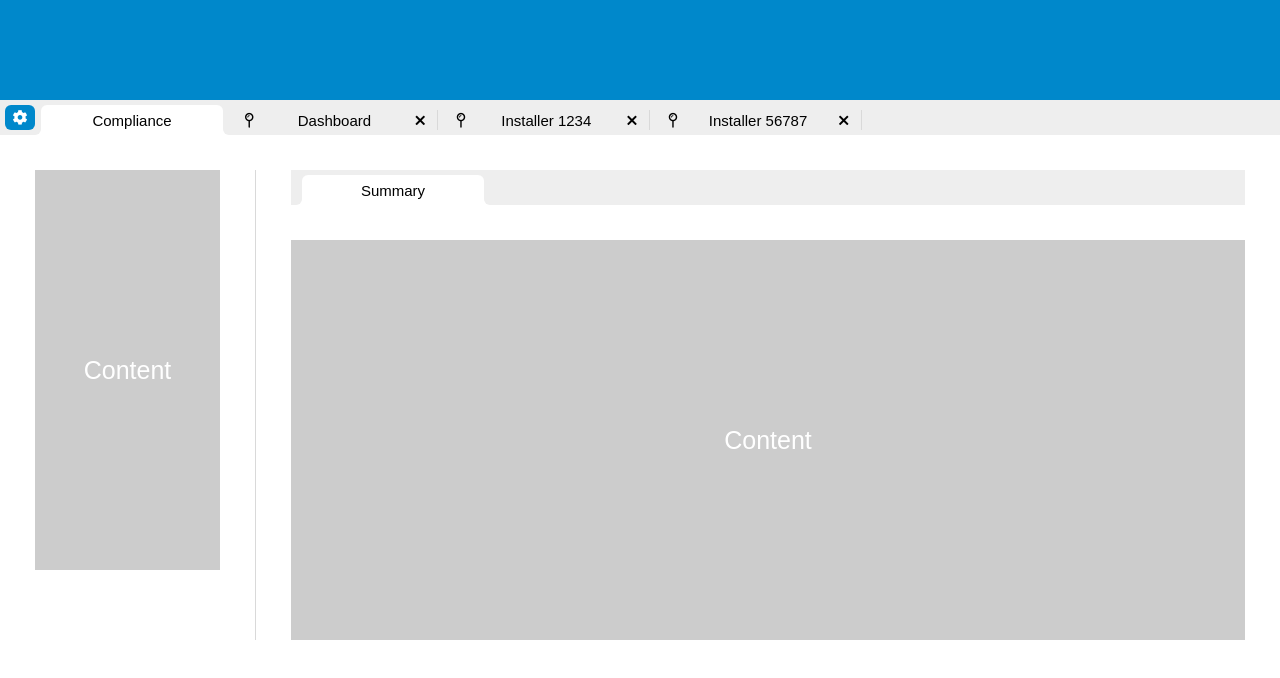
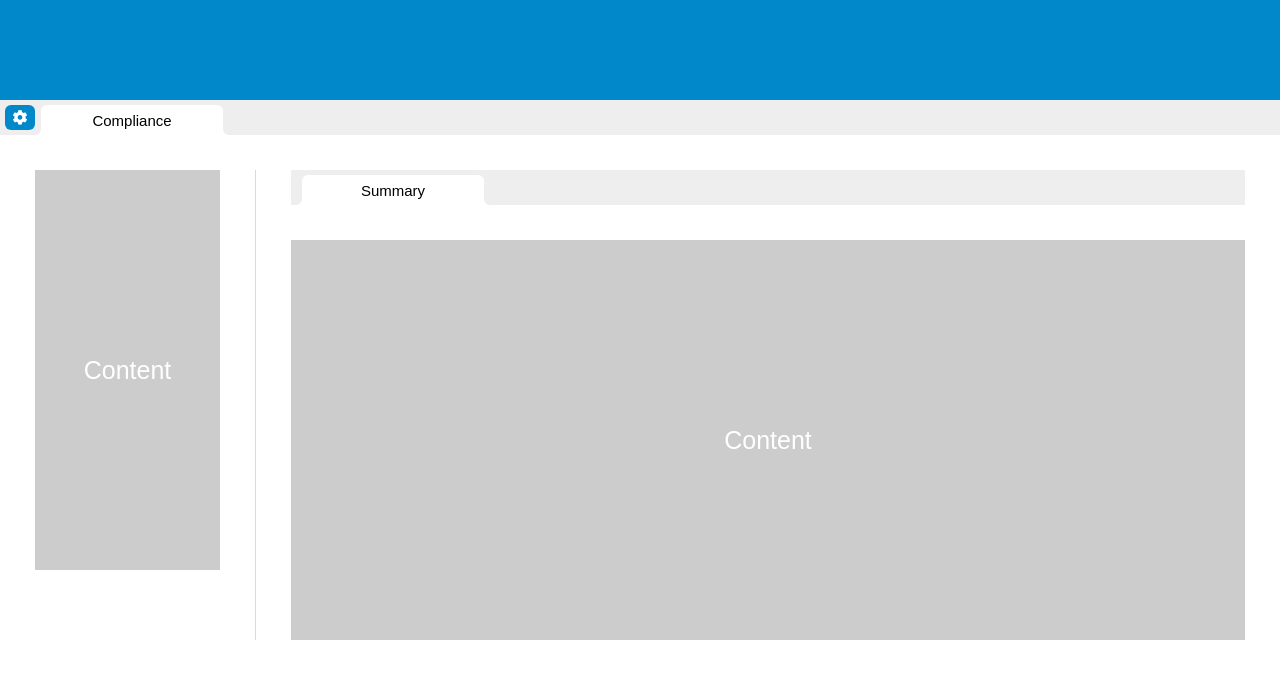
Before and after one commit to idotheinternet/responsive-tabs, an Angular app: page / in a window 1280 px wide. Shown: the top 678 px of the page. Built offline with nearby package versions, Linux system fonts and the light colour scheme.

Commit message:
jdfjasdf

```diff
--- a/src/app/app.component.ts
+++ b/src/app/app.component.ts
@@ -12,21 +12,6 @@ export class AppComponent {
       label: 'Compliance',
       isDynamic: false,
       active: false
-    },
-    {
-      label: 'Dashboard',
-      isDynamic: true,
-      active: false
-    },
-    {
-      label: 'Installer 1234',
-      isDynamic: true,
-      active: true
-    },
-    {
-      label: 'Installer 56787',
-      isDynamic: true,
-      active: false
     }
 ];
   level2: object[] = [{
--- a/src/app/tabs/tabs.component.css
+++ b/src/app/tabs/tabs.component.css
@@ -10,6 +10,7 @@
 }
 .tabs-manager {
     display: flex;
+    flex: none;
     justify-content: center;
     align-items: center;
     width: 30px;
@@ -19,11 +20,6 @@
     font-size: 15px;
     color: #fff;
     cursor: pointer;
-}
-.tabs-container {
-    display: inline-flex;
-    position: relative;
-    width: calc(100% - 41px);
 }
 .tab {
     position: relative;
--- a/src/app/tabs/tabs.component.html
+++ b/src/app/tabs/tabs.component.html
@@ -2,7 +2,6 @@
   <div class="tabs-manager" *ngIf="level === 1" (click)="appendTab()">
     <i class="fas fa-cog"></i>
   </div>
-  <div class="tabs-container">
   <div class="tab" *ngFor="let tab of tabs; let i = index;" [ngClass]="{'active': i === idx}">
     <div class="tab-side">
       <div class="tab-side-inner l"></div>
@@ -19,4 +18,3 @@
     </div>
   </div>
 </div>
-</div>
--- a/src/app/tabs/tabs.component.ts
+++ b/src/app/tabs/tabs.component.ts
@@ -25,7 +25,7 @@ export class TabsComponent {
 
   appendTab() {
     const entities: string[] = ['Installer ', 'Project ', 'Something '],
-    random: string = entities[Math.floor(Math.random() * entities.length)] + Math.random().toString().substring(2, 8);
+    random: string = entities[Math.floor(Math.random() * entities.length)] + Math.random().toString().substring(2, 15);
     this.tabs.push({
       label: random,
       isDynamic: true
--- a/src/styles.css
+++ b/src/styles.css
@@ -1,6 +1,7 @@
 body {
     margin: 0;
     font-family: sans-serif;
+    overflow-x: hidden;
 }
 div {
     box-sizing: border-box;
```
Lines whose indentation alone changed are shown as unchanged.
